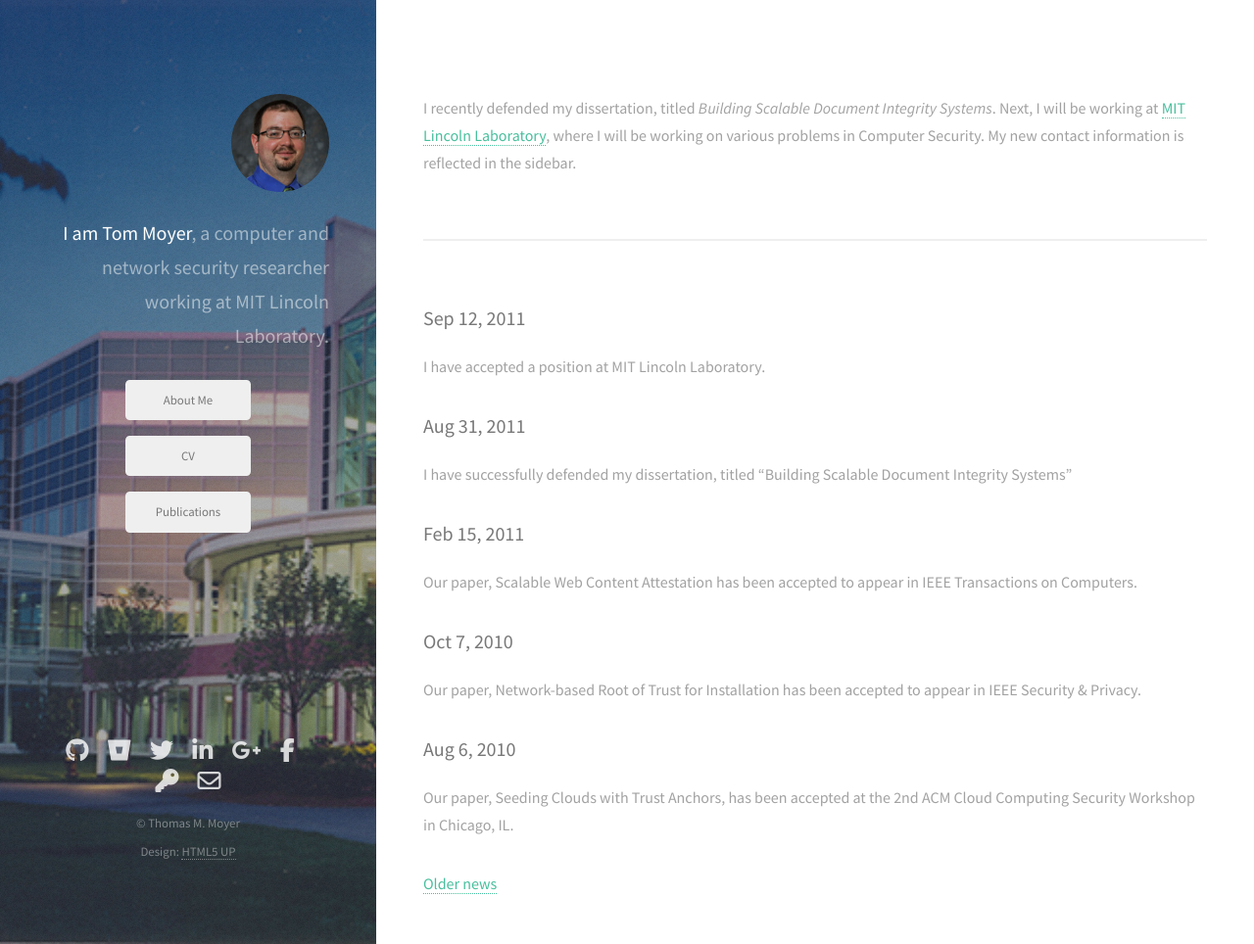
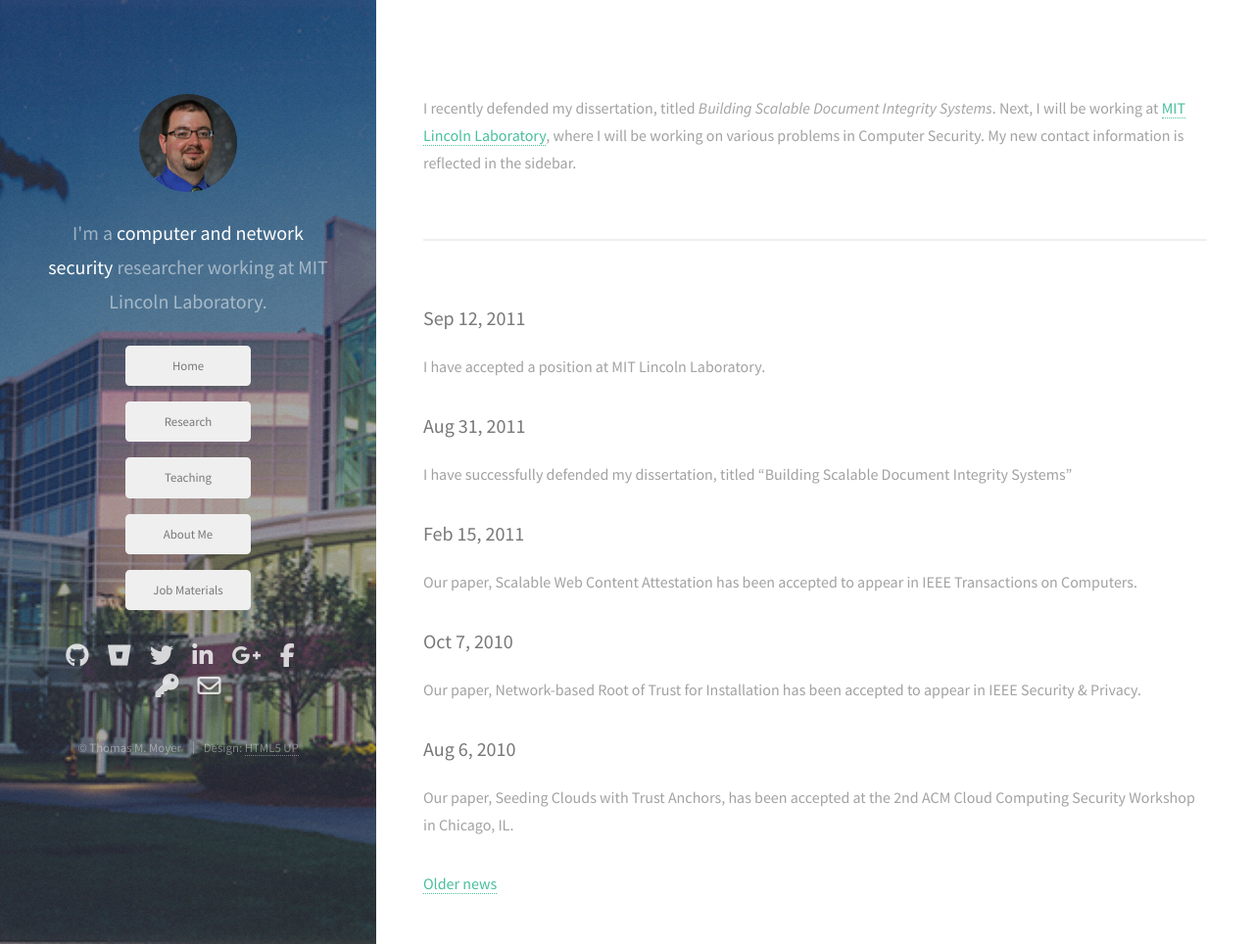
Before and after one commit to tommoyer/www-academic, a Jekyll site: the page built from index.html, in a window 1280 px wide and 964 px high. Shown: the whole window at 98% size. Built offline with Jekyll 4.4.1, drawn with Linux system fonts in a browser that asks for light colours; nearby versions of some CDN libraries.

Commit message:
More layout tweaks. Content still needed: research, html cv, teaching (maybe hide for now), better about page, and news

```diff
--- a/_config.yml
+++ b/_config.yml
@@ -27,7 +27,7 @@ markdown: kramdown
 
 collections:
  news:
-   output: true
+   output: false
 
 permalink: pretty
 
--- a/_layouts/default.html
+++ b/_layouts/default.html
@@ -34,27 +34,21 @@
 	<body id="top">
 
       <header id="header">
-          <a href="#" class="image avatar"><img src="/images/avatar.jpg" alt="" /></a>
-          <h1><strong>I am Tom Moyer</strong>, a computer and<br />
-            network security researcher<br />
+          <a href="/" class="image avatar"><img src="/images/avatar.jpg" alt="" /></a>
+          <h1>I'm a <strong>computer and<br />
+              network security</strong> researcher<br />
             working at MIT Lincoln Laboratory.</h1>
           </br>
       <section>
         <ul class="actions vertical">
+          <li><a href="/" class="button small opaque">Home</a></li>
+          <li><a href="/research/" class="button small opaque">Research</a></li>
+          <li><a href="/teaching/" class="button small opaque">Teaching</a></li>
           <li><a href="/about/" class="button small opaque">About Me</a></li>
-          <li><a href="/cv/" class="button small opaque">CV</a></li>
-          <li><a href="/pubs/" class="button small opaque">Publications</a></li>
+          <li><a href="/job/" class="button small opaque">Job Materials</a></li>
         </ul>
       </section>
-
-      </header>
-
-      <section>
-        {{ content }}
-        </section>
-
-        <!-- Footer -->
-        <footer id="footer">
+      <section class="footer">
             <ul class="icons">
 
               {% if site.github_username %}
@@ -133,7 +127,14 @@
                 <!--<li>Demo Images: <a href="https://unsplash.com/">Unsplash</a></li>
                 <li>Jekyll Template: <a href="http://cloudcannon.com">Cloud Cannon</a></li>-->
             </ul>
-        </footer>
+      </section>
+
+      </header>
+
+      <section>
+        {{ content }}
+        </section>
+
         <script src="https://ajax.googleapis.com/ajax/libs/jquery/1.12.4/jquery.min.js"></script>
   		  <script src="/js/jquery.poptrox.min.js"></script>
   		  <script src="/js/skel.min.js"></script>
--- a/css/style.css
+++ b/css/style.css
@@ -953,7 +953,7 @@
 		left: 0;
 		padding: 8em 4em 0 0;
 		position: fixed;
-		text-align: right;
+		text-align: center;
 		top: 0;
 		width: 35%;
 	}
@@ -993,7 +993,7 @@
 		width: 35%;
 	}
 
-    #footer ul {
+    .footer ul {
       text-align: center;
     }
 
@@ -1001,11 +1001,11 @@
 			margin: 1em 0 0 0;
 		}
 
-			#footer .icons a {
+			.footer .icons a {
 				color: rgba(255, 255, 255, 0.8);
 			}
 
-		#footer .copyright {
+		.footer .copyright {
 			color: rgba(255, 255, 255, 0.4);
 			font-size: 0.8em;
 			list-style: none;
@@ -1014,7 +1014,7 @@
       text-align: center;
 		}
 
-			#footer .copyright li {
+			.footer .copyright li {
 				border-left: solid 1px rgba(255, 255, 255, 0.25);
 				display: inline-block;
 				line-height: 1em;
@@ -1022,13 +1022,13 @@
 				padding-left: 0.75em;
 			}
 
-				#footer .copyright li:first-child {
+				.footer .copyright li:first-child {
 					border-left: 0;
 					margin-left: 0;
 					padding-left: 0;
 				}
 
-				#footer .copyright li a {
+				.footer .copyright li a {
 					color: inherit;
 				}
 
```
Also changed, not shown: job.html (added, +7 -0 lines), research.html (added, +10 -0 lines), teaching.html (added, +7 -0 lines), 1 other file.
